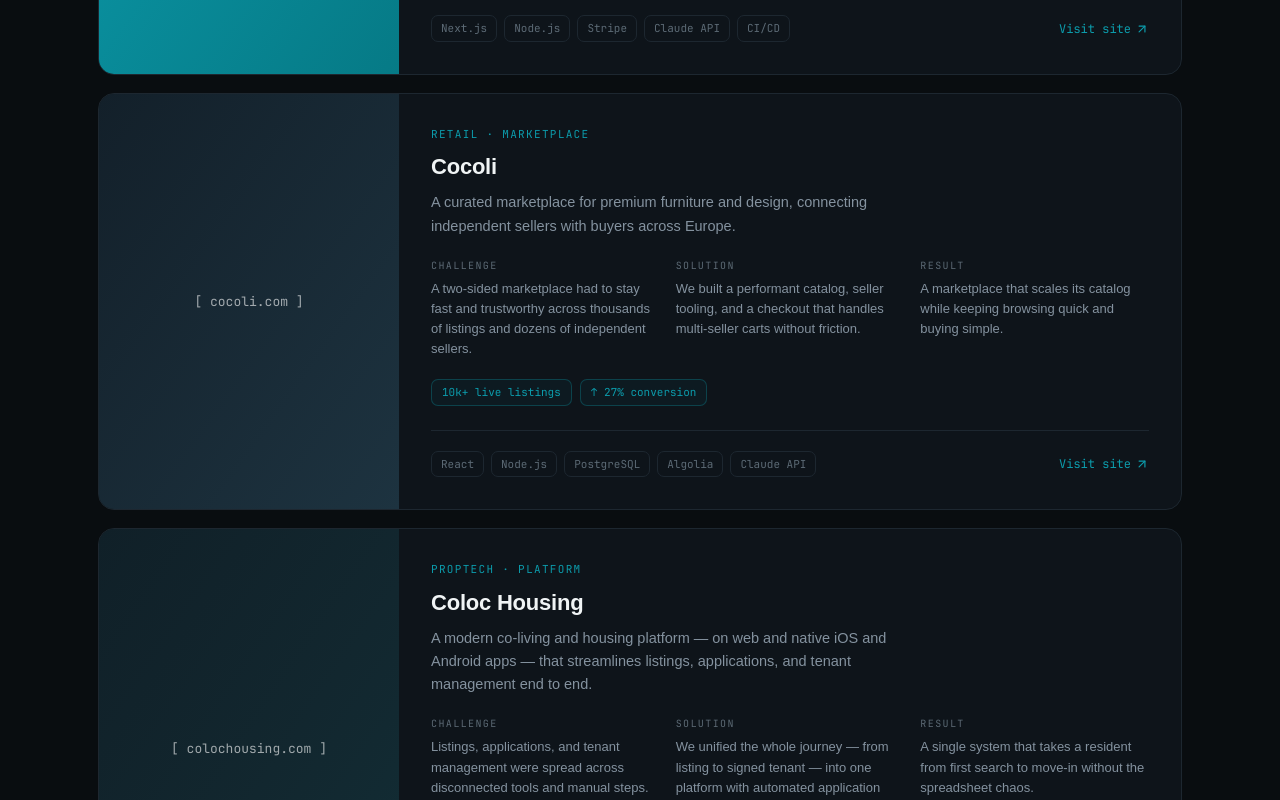
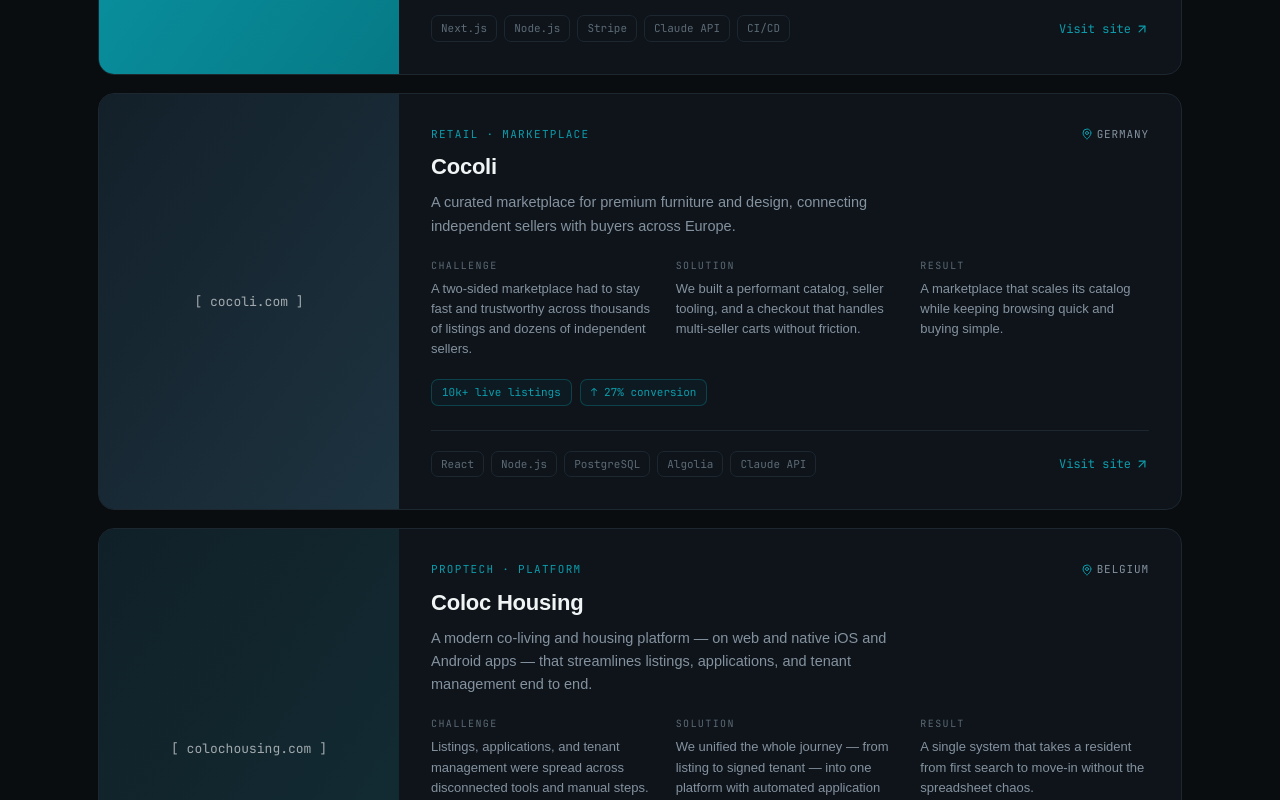
Before and after one commit to muhammadanas123/codinc, a Next.js app: page / in a window 1280 px wide. Shown: the part 3260-4060 px from the top of the page. Built offline with nearby package versions, Linux system fonts and the light colour scheme; a web font is replaced by a local one.

Commit message:
feat: remove company names from reviews, add countries to projects (#21)

```diff
--- a/messages/en.yml
+++ b/messages/en.yml
@@ -111,6 +111,7 @@
       category: "E‑commerce"
       label: "Food · E‑commerce"
       title: "Purple Carrot"
+      country: "USA"
       description: "A plant‑based meal‑kit service — recipes, subscriptions, and a checkout flow tuned to keep weekly orders effortless."
       url: "https://www.purplecarrot.com"
       visual: "v1"
@@ -123,6 +124,7 @@
       category: "Marketplace"
       label: "Retail · Marketplace"
       title: "Cocoli"
+      country: "Germany"
       description: "A curated marketplace for premium furniture and design, connecting independent sellers with buyers across Europe."
       url: "https://www.cocoli.com/en/de/"
       visual: "v2"
@@ -135,6 +137,7 @@
       category: "PropTech"
       label: "PropTech · Platform"
       title: "Coloc Housing"
+      country: "Belgium"
       description: "A modern co‑living and housing platform — on web and native iOS and Android apps — that streamlines listings, applications, and tenant management end to end."
       url: "https://www.colochousing.com/"
       visual: "v3"
@@ -147,6 +150,7 @@
       category: "E‑commerce"
       label: "E‑commerce · Platform"
       title: "Crystal Commerce"
+      country: "USA"
       description: "Commerce infrastructure for specialty and hobby retailers, syncing inventory and orders across thousands of storefronts."
       url: "https://www.crystalcommerce.com/"
       visual: "v4"
@@ -213,27 +217,21 @@
   items:
     - quote: "Codinc felt like our own engineering team, not an agency. They shipped faster than we thought possible, and the code was clean enough that our team picked it up without missing a beat."
       name: "Sarah Whitfield"
-      company: "Northlane"
       rating: 5
     - quote: "Straight answers, no fluff. They told us what to cut, what to keep, and then actually delivered it on the date they promised."
       name: "Daniel Osei"
-      company: "Ledgerly"
       rating: 5
     - quote: "We came in with a messy idea and left with a product. The discovery phase alone saved us months of building the wrong thing."
       name: "Priya Nair"
-      company: "Cascade Health"
       rating: 5
     - quote: "What stood out was ownership. When something broke at a bad hour, they were already on it before we even noticed."
       name: "Marco Bianchi"
-      company: "Fleetwise"
       rating: 5
     - quote: "Senior people who actually care. Weekly demos meant zero surprises, and the final handover was fully documented."
       name: "Emma Larsson"
-      company: "Brightpath"
       rating: 5
     - quote: "They wove AI into our product in a way that was genuinely useful, not a gimmick. Our support load dropped noticeably within weeks."
       name: "James Carter"
-      company: "Supportly"
       rating: 5
 
 faq:
--- a/src/components/sections/case-studies.tsx
+++ b/src/components/sections/case-studies.tsx
@@ -1,7 +1,7 @@
 "use client";
 
 import { useState } from "react";
-import { ArrowUpRight } from "lucide-react";
+import { ArrowUpRight, MapPin } from "lucide-react";
 import { useTranslations } from "next-intl";
 
 import { Container } from "@/components/container";
@@ -87,8 +87,14 @@
               </a>
 
               <div className="p-6 md:p-8">
-                <div className="mb-2 font-mono text-[11px] uppercase tracking-[0.12em] text-peacock">
-                  {item.label}
+                <div className="mb-2 flex items-center justify-between gap-3">
+                  <span className="font-mono text-[11px] uppercase tracking-[0.12em] text-peacock">
+                    {item.label}
+                  </span>
+                  <span className="inline-flex shrink-0 items-center gap-1 font-mono text-[11px] uppercase tracking-[0.08em] text-mist">
+                    <MapPin size={12} className="text-peacock" />
+                    {item.country}
+                  </span>
                 </div>
                 <h3 className="mb-2 font-display text-[22px] font-semibold tracking-[-0.01em]">
                   {item.title}
--- a/src/components/sections/testimonials.tsx
+++ b/src/components/sections/testimonials.tsx
@@ -61,13 +61,8 @@
                 <span className="flex h-11 w-11 shrink-0 items-center justify-center rounded-full border border-line bg-panel-2 font-mono text-xs text-peacock">
                   {initials(item.name)}
                 </span>
-                <span>
-                  <span className="block font-display text-[15px] font-semibold">
-                    {item.name}
-                  </span>
-                  <span className="block font-mono text-[11px] tracking-[0.04em] text-mist">
-                    {item.company}
-                  </span>
+                <span className="font-display text-[15px] font-semibold">
+                  {item.name}
                 </span>
               </figcaption>
             </figure>
--- a/src/lib/content.ts
+++ b/src/lib/content.ts
@@ -21,6 +21,8 @@
   category: string;
   label: string;
   title: string;
+  /** Country where the project is based. */
+  country: string;
   description: string;
   /** External project URL. */
   url: string;
@@ -43,7 +45,6 @@
 export interface Testimonial {
   quote: string;
   name: string;
-  company: string;
   rating: number;
 }
 
```
